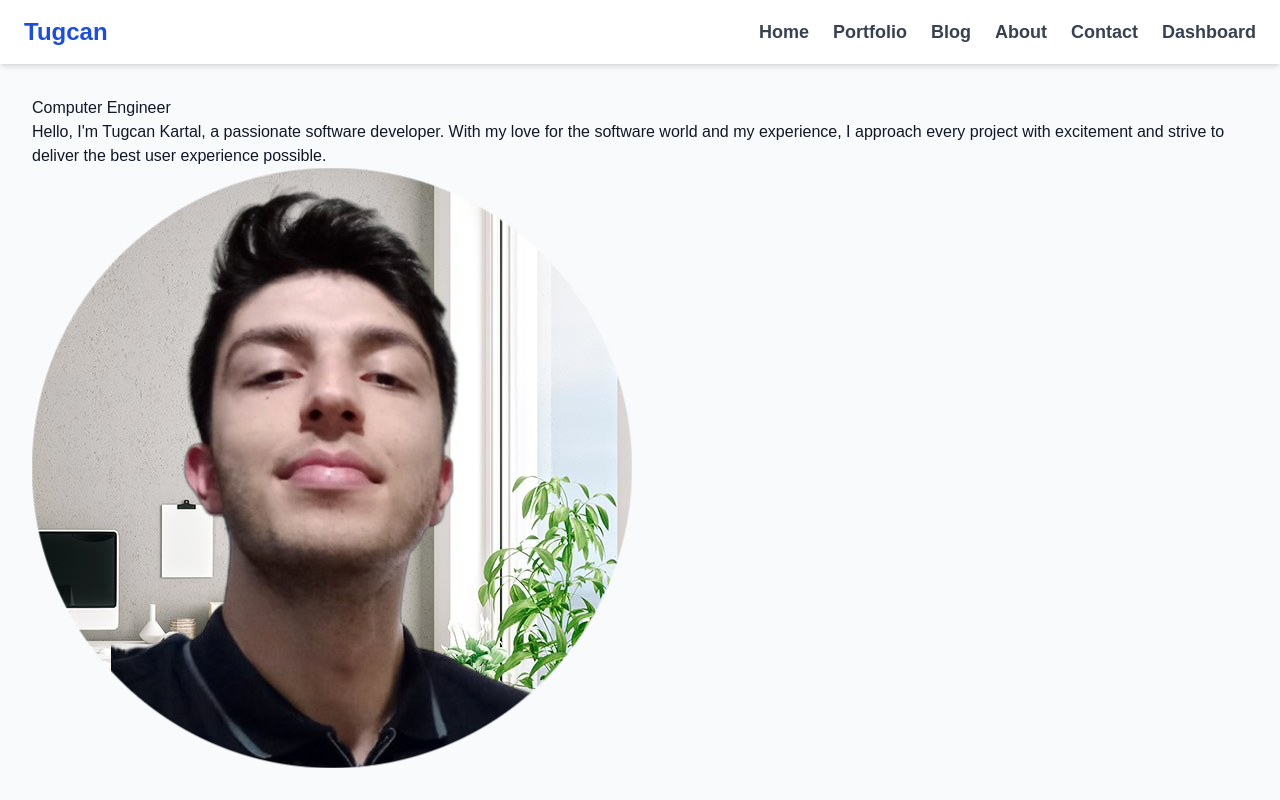
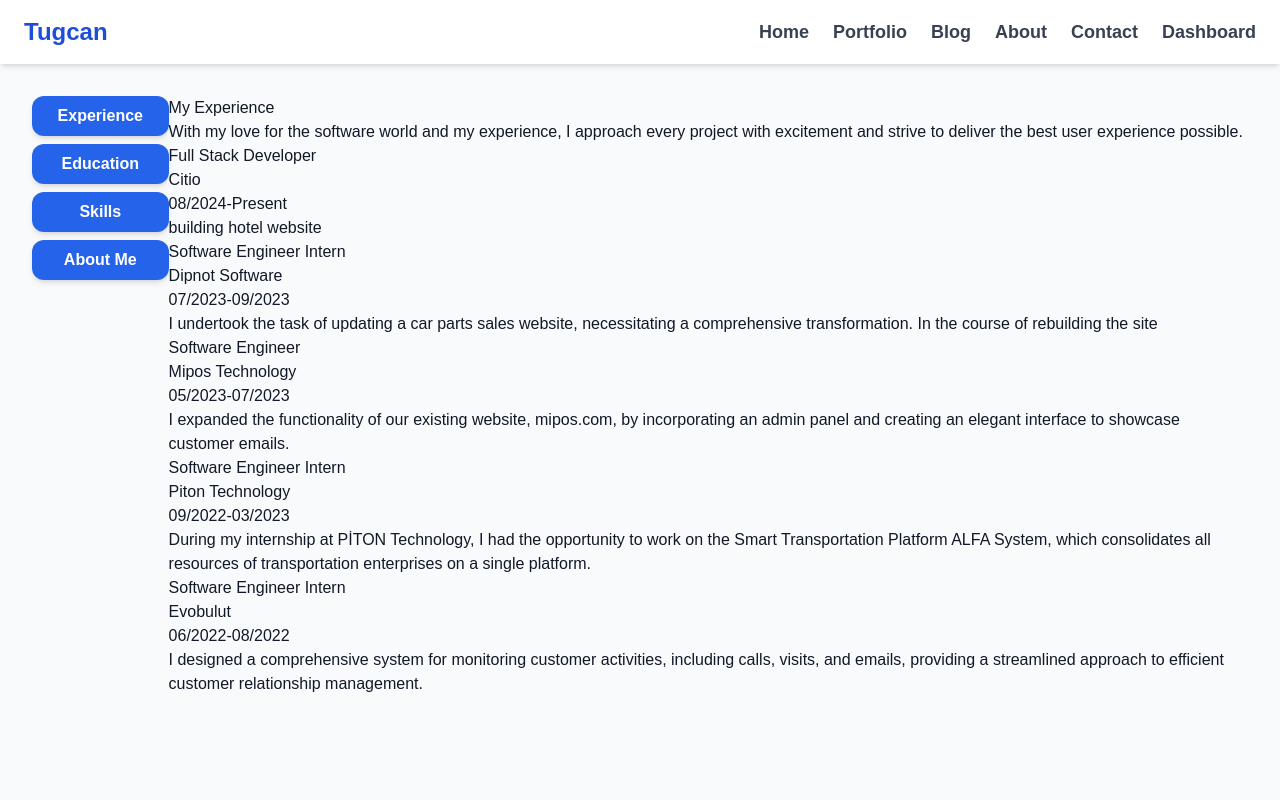
Before and after one commit to tugcan-kartal/Blog, a Next.js app: page /about in a window 1280 px wide. Shown: the top 800 px of the page. Built offline with nearby package versions, Linux system fonts and the light colour scheme.

Commit message:
about page working

```diff
--- a/src/app/about/page.tsx
+++ b/src/app/about/page.tsx
@@ -1,27 +1,73 @@
-import React from "react";
+"use client"
+
+import React, { useState } from "react";
 import Me from "@/../public/AboutPage-Me.png";
 import Image from "next/image";
 
 const About:React.FC=()=>{
 
+    const [option,setOption]=useState("experience");
+
+    const changeOption=(e:React.FormEvent)=>{
+        e.preventDefault();
+        setOption((e.target as HTMLElement).id);
+    }
+
+    const showElement=()=>{
+        switch (option) {
+            case "experience":
+                return (
+                    <div>
+                        <div>
+                            <div>My Experience</div>
+                            <div>With my love for the software world and my experience,
+                                I approach every project with excitement and strive
+                                to deliver the best user experience possible.
+                            </div>
+                            <div>
+                                {[
+                                    {title: "Full Stack Developer",company: "Citio",date: "08/2024-Present",desc:"building hotel website"},
+                                    {title: "Software Engineer Intern",company: "Dipnot Software",date: "07/2023-09/2023",desc:"I undertook the task of updating a car parts sales website, necessitating a comprehensive transformation. In the course of rebuilding the site"},
+                                    {title: "Software Engineer",company: "Mipos Technology",date: "05/2023-07/2023",desc:"I expanded the functionality of our existing website, mipos.com, by incorporating an admin panel and creating an elegant interface to showcase customer emails."},
+                                    {title: "Software Engineer Intern",company: "Piton Technology",date: "09/2022-03/2023",desc:"During my internship at PİTON Technology, I had the opportunity to work on the Smart Transportation Platform ALFA System, which consolidates all resources of transportation enterprises on a single platform."},
+                                    {title: "Software Engineer Intern",company: "Evobulut",date: "06/2022-08/2022",desc:"I designed a comprehensive system for monitoring customer activities, including calls, visits, and emails, providing a streamlined approach to efficient customer relationship management."},
+                                ].map((job,index)=>(
+                                    <div key={index}>
+                                        <div>{job.title}</div>
+                                        <div>{job.company}</div>
+                                        <div>{job.date}</div>
+                                        <div>{job.desc}</div>
+                                    </div>
+                                ))}
+                            </div>
+                        </div>
+                    </div>
+                )
+            case "education":
+                return <div>education</div>
+            case "skills":
+                return <div>skills</div>
+            case "about-me":
+                return <div>about-me</div>
+            default:
+                return null;
+        }
+    }
+
+
     return(
         <div>
-            <div>
-
-                <div>
-                    <h1>Computer Engineer</h1>
-
-                    <p>Hello, I'm Tugcan Kartal, a passionate software developer.
-                       With my love for the software world and my experience,
-                       I approach every project with excitement and strive
-                       to deliver the best user experience possible.
-                    </p>
+            <div className="flex">
+                <div className="flex flex-col gap-y-[1vh]">
+                    <div onClick={(e)=>changeOption(e)} id="experience" className="bg-blue-600 text-white py-2 px-[2vw] rounded-xl flex justify-center font-semibold hover:bg-blue-800 transition duration-200 shadow-md">Experience</div>
+                    <div onClick={(e)=>changeOption(e)} id="education" className="bg-blue-600 text-white py-2 px-[2vw] rounded-xl flex justify-center font-semibold hover:bg-blue-800 transition duration-200 shadow-md">Education</div>
+                    <div onClick={(e)=>changeOption(e)} id="skills" className="bg-blue-600 text-white py-2 px-[2vw] rounded-xl flex justify-center font-semibold hover:bg-blue-800 transition duration-200 shadow-md">Skills</div>
+                    <div onClick={(e)=>changeOption(e)} id="about-me" className="bg-blue-600 text-white py-2 px-[2vw] rounded-xl flex justify-center font-semibold hover:bg-blue-800 transition duration-200 shadow-md">About Me</div>
                 </div>
 
                 <div>
-                    <Image src={Me} alt="not found" />
+                    {showElement()}
                 </div>
-
             </div>
         </div>
     )
```
